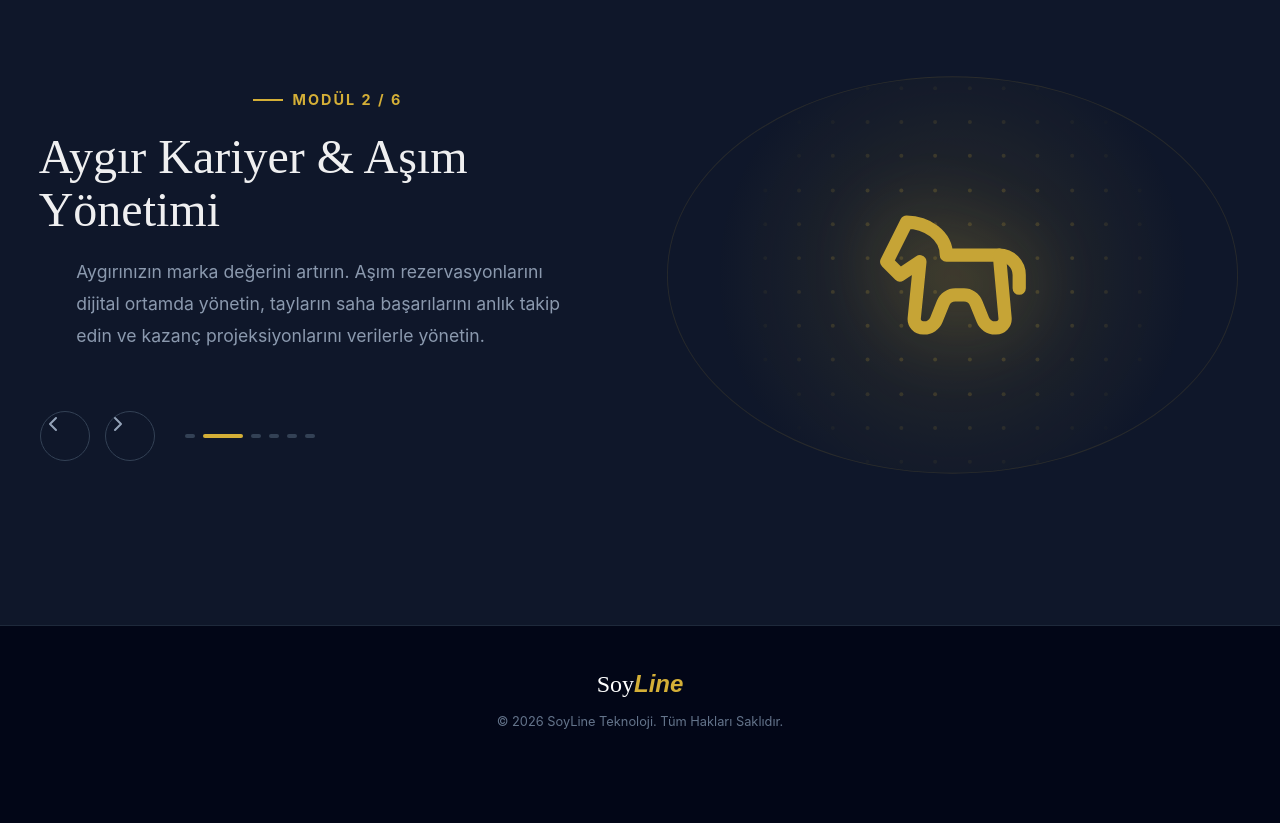
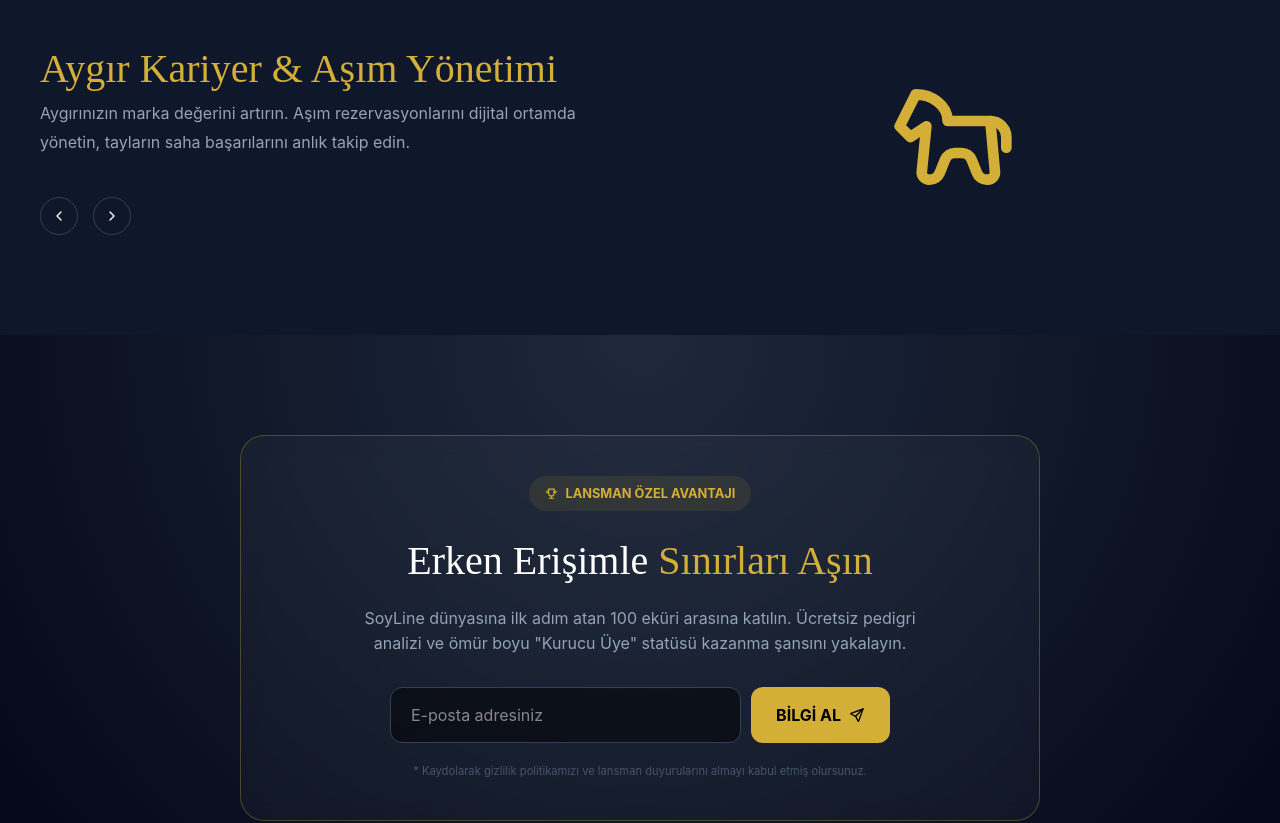
Before and after one commit to emrtmzkn-beep/soyline-vitrin, a Next.js app: page / in a window 1280 px wide. Shown: the part 1140-1963 px from the top of the page. Before the commit the page ends 1912 px from the top, so only its background shows below. Built offline with nearby package versions, Linux system fonts and the light colour scheme.

Commit message:
Yeni guncelleme yapildi

```diff
--- a/app/page.js
+++ b/app/page.js
@@ -3,7 +3,7 @@ import { useState, useEffect } from 'react';
 import { motion, AnimatePresence } from 'framer-motion';
 import {
   TbDna, TbHome, TbShoppingBag, TbArrowRight, TbChevronRight, TbChevronLeft,
-  TbHorse, TbCamera, TbEye
+  TbHorse, TbCamera, TbEye, TbMail, TbSend, TbTrophy
 } from 'react-icons/tb';
 
 // SLIDER İÇERİĞİ
@@ -12,7 +12,7 @@ const features = [
     id: 0,
     label: "YÖNETİM",
     title: "Dijital Hara & Eküri Yönetimi",
-    desc: "Kağıt-kalem devri kapandı. Aşı takviminden nalbant randevularına, personel maaşlarından idman raporlarına kadar tüm operasyonunuzu cepten yönetin. Finansal kontrol artık parmaklarınızın ucunda.",
+    desc: "Kağıt-kalem devri kapandı. Aşı takviminden nalbant randevularına, personel maaşlarından idman raporlarına kadar tüm operasyonunuzu cepten yönetin.",
     icon: <TbHome />,
     bgPattern: "radial-gradient(circle, rgba(59, 130, 246, 0.15) 0%, transparent 70%)",
     color: "#3b82f6",
@@ -21,7 +21,7 @@ const features = [
     id: 1,
     label: "AYGIR",
     title: "Aygır Kariyer & Aşım Yönetimi",
-    desc: "Aygırınızın marka değerini artırın. Aşım rezervasyonlarını dijital ortamda yönetin, tayların saha başarılarını anlık takip edin ve kazanç projeksiyonlarını verilerle yönetin.",
+    desc: "Aygırınızın marka değerini artırın. Aşım rezervasyonlarını dijital ortamda yönetin, tayların saha başarılarını anlık takip edin.",
     icon: <TbHorse />,
     bgPattern: "radial-gradient(circle, rgba(212, 175, 55, 0.15) 0%, transparent 70%)",
     color: "#d4af37",
@@ -30,7 +30,7 @@ const features = [
     id: 2,
     label: "GENETİK",
     title: "SoyLine AI™ Eşleşme Sihirbazı",
-    desc: "Şansı değil, veriyi kullanın. Milyonlarca yarış verisi, 9 nesil pedigri analizi ve yapay zeka algoritmalarıyla kısrağınız için 'Altın Çapraz'ı (Golden Cross) saniyeler içinde tespit edin.",
+    desc: "Şansı değil, veriyi kullanın. Milyonlarca yarış verisi ve yapay zeka algoritmalarıyla kısrağınız için 'Altın Çapraz'ı tespit edin.",
     icon: <TbDna />,
     bgPattern: "radial-gradient(circle, rgba(16, 185, 129, 0.15) 0%, transparent 70%)",
     color: "#10b981",
@@ -39,7 +39,7 @@ const features = [
     id: 3,
     label: "BİYOMEKANİK",
     title: "Yapay Zeka Konformasyon Analizi",
-    desc: "Gözle görülmeyeni görün. Tayınızın fotoğrafını yükleyin; yapay zeka omuz açılarını, sağrı eğimini ve biyomekanik yapısını analiz etsin. Sakatlık risklerini ve ideal mesafeyi önceden öngörün.",
+    desc: "Tayınızın fotoğrafını yükleyin; yapay zeka omuz açılarını ve biyomekanik yapısını analiz etsin. Sakatlık risklerini öngörün.",
     icon: <TbCamera />,
     bgPattern: "radial-gradient(circle, rgba(139, 92, 246, 0.15) 0%, transparent 70%)",
     color: "#8b5cf6",
@@ -48,7 +48,7 @@ const features = [
     id: 4,
     label: "FENOTİP",
     title: "Fiziksel Uyum & Karakter Analizi",
-    desc: "Sadece kağıt üzerindeki soya değil, sahadaki atlete odaklanın. Aygır ve kısrağın fiziksel özelliklerini (renk, eşkal, vücut tipi) dengeleyerek kusursuz bir atlet yaratma şansını artırın.",
+    desc: "Sadece kağıt üzerindeki soya değil, sahadaki atlete odaklanın. Aygır ve kısrağın fiziksel özelliklerini dengeleyin.",
     icon: <TbEye />,
     bgPattern: "radial-gradient(circle, rgba(236, 72, 153, 0.15) 0%, transparent 70%)",
     color: "#ec4899",
@@ -57,7 +57,7 @@ const features = [
     id: 5,
     label: "TİCARET",
     title: "SoyLine Elit Pazaryeri",
-    desc: "Güvenli ticaretin yeni adresi. Sadece veteriner raporlu ve pedigri onaylı taylar, damızlıklar ve aygır payları. Şeffaf, hızlı ve güvenilir alım-satım platformu.",
+    desc: "Güvenli ticaretin yeni adresi. Sadece veteriner raporlu ve pedigri onaylı taylar, damızlıklar ve aygır payları.",
     icon: <TbShoppingBag />,
     bgPattern: "radial-gradient(circle, rgba(249, 115, 22, 0.15) 0%, transparent 70%)",
     color: "#f97316",
@@ -66,6 +66,8 @@ const features = [
 
 export default function Home() {
   const [activeTab, setActiveTab] = useState(0);
+  const [email, setEmail] = useState('');
+  const [submitted, setSubmitted] = useState(false);
 
   useEffect(() => {
     const timer = setInterval(() => {
@@ -74,270 +76,179 @@ export default function Home() {
     return () => clearInterval(timer);
   }, []);
 
+  const handleSubscribe = (e) => {
+    e.preventDefault();
+    if(email) {
+      setSubmitted(true);
+      // Burada mail servisi API'nizi çağırabilirsiniz
+    }
+  };
+
   return (
     <>
       <style jsx global>{`
-        :root { --bg-dark: #020617; --text-main: #fff; }
+        :root { --bg-dark: #020617; --text-main: #fff; --accent: #d4af37; }
         body { background: var(--bg-dark); color: var(--text-main); margin:0; font-family: 'Inter', sans-serif; overflow-x: hidden; }
 
-        /* --- HERO (VİDEO ALANI) --- */
         .hero {
             height: 100vh; width: 100%; position: relative; overflow: hidden;
             display: flex; flex-direction: column; justify-content: flex-end; align-items: center;
-            padding-bottom: 80px;
-            background-color: #000; /* Video kenarları siyah olsun */
+            padding-bottom: 80px; background-color: #000;
         }
 
-        /* VİDEO AYARI - KESİN ÇÖZÜM */
         .hero-video {
             position: absolute; top: 0; left: 0; width: 100%; height: 100%;
-            object-fit: contain !important;
-            z-index: 0;
-            opacity: 1 !important; /* !important ile kesinlik kazandırdık */
-            mix-blend-mode: normal !important; /* Karıştırma modunu iptal et */
-            filter: none !important; /* Varsa filtreleri kaldır */
-}
+            object-fit: contain !important; z-index: 0;
+        }
 
-        /* KARARTMA PERDESİ - KESİN GİZLEME */
-        .hero-overlay {
-            display: none !important; /* Kesinlikle gösterme */
-            opacity: 0 !important;
-            visibility: hidden !important;
-}
-
-        .logo-container {
-            position: absolute; top: 40px; left: 50%; transform: translateX(-50%); z-index: 10;
-            display: flex; gap: 5px; width: 100%; justify-content: center;
-        }
-        .logo-soy { font-family: serif; font-size: 2.5rem; color: #fff; font-weight: 400; }
-        .logo-line { font-family: sans-serif; font-size: 2.5rem; color: #d4af37; font-weight: 700; font-style: italic; }
-
-        .coming-soon {
-            position: relative; z-index: 10; text-align: center; width: 90%;
-        }
+        .coming-soon { position: relative; z-index: 10; text-align: center; width: 90%; }
         .cs-text {
             font-family: 'Inter', sans-serif; font-weight: 900;
-            font-size: clamp(2.5rem, 10vw, 5rem);
-            letter-spacing: clamp(2px, 1vw, 10px);
-            line-height: 1;
+            font-size: clamp(2.5rem, 10vw, 5rem); letter-spacing: clamp(2px, 1vw, 10px);
             background: linear-gradient(to bottom, #fff 0%, #94a3b8 100%);
             -webkit-background-clip: text; -webkit-text-fill-color: transparent;
-            text-shadow: 0 10px 30px rgba(0,0,0,0.5);
-        }
-        .cs-sub {
-            color: #d4af37; letter-spacing: 3px; font-size: 1rem; font-weight: bold; margin-top: 10px;
-            text-transform: uppercase;
         }
 
-        /* --- INTRO SECTION (YAZI ALANI) --- */
-        .intro-section {
-            padding: 80px 20px; text-align: center; background: #020617; position: relative; z-index: 5;
+        .intro-section { padding: 80px 20px; text-align: center; background: #020617; }
+        .intro-title { font-size: clamp(2rem, 5vw, 3.5rem); font-weight: 800; font-family: serif; }
+
+        .feature-section { padding: 50px 20px 100px 20px; background: #0f172a; border-top: 1px solid #1e293b; }
+        .slider-container { max-width: 1200px; margin: 0 auto; display: grid; grid-template-columns: 1fr 1fr; gap: 50px; align-items: center; }
+
+        /* --- YENİ EKLENEN STİLLER --- */
+        .launch-section {
+          padding: 100px 20px;
+          background: radial-gradient(circle at top, #1e293b 0%, #020617 100%);
+          display: flex; flex-direction: column; align-items: center;
         }
-        .intro-title {
-            font-size: clamp(2rem, 5vw, 3.5rem);
-            line-height: 1.2; margin-bottom: 20px; font-weight: 800; letter-spacing: -1px;
-            font-family: serif;
+        .cta-card {
+          background: rgba(255,255,255,0.03);
+          border: 1px solid rgba(212, 175, 55, 0.3);
+          padding: 40px; border-radius: 24px;
+          max-width: 800px; width: 100%; text-align: center;
+          backdrop-filter: blur(10px);
         }
-        .intro-desc {
-            font-size: 1.1rem; color: #cbd5e1; max-width: 700px; margin: 0 auto; line-height: 1.6;
+        .mail-input-group {
+          display: flex; gap: 10px; margin-top: 30px; width: 100%; max-width: 500px; margin-inline: auto;
+        }
+        .mail-input {
+          flex: 1; background: rgba(0,0,0,0.5); border: 1px solid #334155;
+          padding: 15px 20px; border-radius: 12px; color: white; outline: none; transition: 0.3s;
+        }
+        .mail-input:focus { border-color: var(--accent); box-shadow: 0 0 15px rgba(212,175,55,0.2); }
+        .submit-btn {
+          background: var(--accent); color: #000; border: none; padding: 0 25px;
+          border-radius: 12px; font-weight: 700; cursor: pointer; transition: 0.3s;
+          display: flex; align-items: center; gap: 8px;
+        }
+        .submit-btn:hover { transform: translateY(-2px); box-shadow: 0 5px 15px rgba(212,175,55,0.4); }
+
+        .special-badge {
+          background: rgba(212, 175, 55, 0.1); color: var(--accent);
+          padding: 8px 16px; border-radius: 100px; font-size: 0.8rem; font-weight: 700;
+          display: inline-flex; align-items: center; gap: 8px; margin-bottom: 20px;
         }
 
-        /* --- SLIDER SECTION --- */
-        .feature-section {
-            padding: 50px 20px 100px 20px;
-            background: #0f172a;
-            position: relative; overflow: hidden;
-            border-top: 1px solid #1e293b;
-        }
-
-        .slider-container {
-            max-width: 1200px; margin: 0 auto;
-            display: grid; grid-template-columns: 1fr 1fr; gap: 50px;
-            align-items: center; min-height: 500px;
-        }
-
-        .visual-side {
-            display: flex; justify-content: center; align-items: center;
-            position: relative; height: 400px;
-        }
-
-        .dots-grid {
-            display: grid; grid-template-columns: repeat(12, 1fr); gap: 12px;
-            opacity: 0.2; width: 400px; margin: 0 auto; position: absolute; inset: 0; z-index: 0;
-            mask-image: radial-gradient(circle, black 40%, transparent 80%);
-        }
-        .dot { width: 4px; height: 4px; background: #fff; border-radius: 50%; }
-
-        .nav-btn {
-            background: transparent; border: 1px solid #334155; color: #94a3b8;
-            width: 50px; height: 50px; border-radius: 50%; display: flex; alignItems: center; justifyContent: center;
-            cursor: pointer; transition: 0.3s;
-        }
-        .nav-btn:hover { border-color: #d4af37; color: #d4af37; background: rgba(212,175,55,0.1); }
-
-        /* --- MOBİL UYUMLULUK (MEDIA QUERIES) --- */
         @media (max-width: 900px) {
-            .logo-soy, .logo-line { font-size: 2rem; }
-
-            /* !!! VİDEO DÜZELTMESİ !!! */
-            .hero-video {
-                object-fit: contain !important; /* Videoyu kesme, ekrana sığdır */
-                top: 0 !important;
-                height: 80% !important; /* Yazı için altta yer bırak */
-            }
-
-            /* Yazıları biraz daha yukarı al ki video ile karışmasın */
-            .hero {
-                justify-content: flex-end;
-                padding-bottom: 120px;
-            }
-
-            .slider-container {
-                grid-template-columns: 1fr;
-                text-align: center;
-                gap: 30px;
-            }
-            .visual-side {
-                order: -1;
-                height: 280px;
-                margin-bottom: 20px;
-            }
-            .dots-grid { display: none; }
-            .text-side { padding: 0 10px; }
-            .nav-wrapper { justify-content: center !important; margin-top: 30px !important; }
+            .slider-container { grid-template-columns: 1fr; }
+            .mail-input-group { flex-direction: column; }
+            .submit-btn { padding: 15px; justify-content: center; }
         }
       `}</style>
 
       {/* HERO SECTION */}
       <header className="hero">
-        <div className="hero-overlay"></div>
         <video className="hero-video" autoPlay loop muted playsInline>
             <source src="/horse.mp4" type="video/mp4" />
         </video>
-
-
-
-         <div className="coming-soon">
-             <motion.div
-                initial={{ opacity: 0, scale: 0.8 }}
-                animate={{ opacity: 1, scale: 1 }}
-                transition={{ duration: 1.5, ease: "easeOut" }}
-             >
-
+        <div className="coming-soon">
+            <motion.div initial={{ opacity: 0, y: 20 }} animate={{ opacity: 1, y: 0 }} transition={{ duration: 1 }}>
                 <div className="cs-text">ÇOK YAKINDA</div>
-             </motion.div>
-
-             <motion.div
-                animate={{ y: [0, 10, 0] }}
-                transition={{ repeat: Infinity, duration: 2 }}
-                style={{ marginTop: '30px', color: '#d4af37', fontSize: '2rem' }}
-             >
-                ↓
-             </motion.div>
+                <div style={{ color: '#d4af37', letterSpacing: '4px', fontWeight: 'bold' }}>GELECEK BURADA KOŞUYOR</div>
+            </motion.div>
         </div>
       </header>
 
       {/* INTRO SECTION */}
       <section className="intro-section">
+        <h1 className="intro-title">
+            Geleceğin Şampiyonunu<br />
+            <span style={{ color: '#d4af37', fontStyle:'italic' }}>Bugünden Keşfet</span>
+        </h1>
+      </section>
+
+      {/* SLIDER SECTION (Mevcut kodunuzu korur) */}
+      <section className="feature-section">
+        <div className="slider-container">
+            <div className="text-side">
+                <AnimatePresence mode='wait'>
+                    <motion.div key={activeTab} initial={{ opacity: 0, x: -20 }} animate={{ opacity: 1, x: 0 }} exit={{ opacity: 0, x: 20 }}>
+                        <h2 style={{ fontFamily: "serif", fontSize: '2.5rem', color: features[activeTab].color }}>{features[activeTab].title}</h2>
+                        <p style={{ color: '#94a3b8', lineHeight: 1.8 }}>{features[activeTab].desc}</p>
+                    </motion.div>
+                </AnimatePresence>
+                <div style={{ display: 'flex', gap: '15px', marginTop: '40px' }}>
+                    <button onClick={() => setActiveTab((prev) => (prev === 0 ? features.length - 1 : prev - 1))} style={{background:'none', border:'1px solid #334155', color:'white', padding:'10px', borderRadius:'50%', cursor:'pointer'}}><TbChevronLeft /></button>
+                    <button onClick={() => setActiveTab((prev) => (prev + 1) % features.length)} style={{background:'none', border:'1px solid #334155', color:'white', padding:'10px', borderRadius:'50%', cursor:'pointer'}}><TbChevronRight /></button>
+                </div>
+            </div>
+            <div className="visual-side" style={{ display:'flex', justifyContent:'center', fontSize:'8rem', color: features[activeTab].color }}>
+                {features[activeTab].icon}
+            </div>
+        </div>
+      </section>
+
+      {/* --- LANSMAN ÖZEL & MAIL BÖLÜMÜ --- */}
+      <section className="launch-section">
         <motion.div
-            initial={{ opacity: 0, y: 50 }}
-            whileInView={{ opacity: 1, y: 0 }}
-            viewport={{ once: true }}
-            transition={{ duration: 0.8 }}
+          initial={{ opacity: 0, y: 30 }}
+          whileInView={{ opacity: 1, y: 0 }}
+          viewport={{ once: true }}
+          className="cta-card"
         >
-            <h1 className="intro-title">
-                Geleceğin Şampiyonunu<br />
-                <span style={{ color: '#d4af37', fontStyle:'italic' }}>Bugünden Keşfet</span>
-            </h1>
+          <div className="special-badge">
+            <TbTrophy /> LANSMAN ÖZEL AVANTAJI
+          </div>
 
+          <h2 style={{ fontSize: '2.5rem', marginBottom: '15px', fontFamily: 'serif' }}>
+            Erken Erişimle <span style={{color: 'var(--accent)'}}>Sınırları Aşın</span>
+          </h2>
+
+          <p style={{ color: '#94a3b8', maxWidth: '600px', margin: '0 auto', lineHeight: '1.6' }}>
+            SoyLine dünyasına ilk adım atan 100 eküri arasına katılın. Ücretsiz pedigri analizi ve ömür boyu "Kurucu Üye" statüsü kazanma şansını yakalayın.
+          </p>
+
+          {!submitted ? (
+            <form className="mail-input-group" onSubmit={handleSubscribe}>
+              <input
+                type="email"
+                placeholder="E-posta adresiniz"
+                className="mail-input"
+                value={email}
+                onChange={(e) => setEmail(e.target.value)}
+                required
+              />
+              <button type="submit" className="submit-btn">
+                BİLGİ AL <TbSend />
+              </button>
+            </form>
+          ) : (
+            <motion.div
+              initial={{ scale: 0.8, opacity: 0 }}
+              animate={{ scale: 1, opacity: 1 }}
+              style={{ marginTop: '30px', color: '#10b981', fontWeight: 'bold' }}
+            >
+              ✓ Talebiniz alındı. Şampiyonların dünyasına davet edileceksiniz.
+            </motion.div>
+          )}
+
+          <p style={{ marginTop: '20px', fontSize: '0.7rem', color: '#475569' }}>
+            * Kaydolarak gizlilik politikamızı ve lansman duyurularını almayı kabul etmiş olursunuz.
+          </p>
         </motion.div>
       </section>
 
-      {/* SLIDER SECTION */}
-      <section className="feature-section">
-        <div className="slider-container">
-
-            <div className="text-side" style={{position:'relative', zIndex:2}}>
-                <div style={{marginBottom:'20px', fontSize:'0.9rem', color: features[activeTab].color, fontWeight:'bold', letterSpacing:'2px', display:'flex', alignItems:'center', justifyContent: 'center', gap:'10px'}}>
-                    <span style={{width:'30px', height:'2px', background: features[activeTab].color}}></span>
-                    MODÜL {activeTab + 1} / {features.length}
-                </div>
-
-                <AnimatePresence mode='wait'>
-                    <motion.div
-                        key={activeTab}
-                        initial={{ opacity: 0, x: -20 }}
-                        animate={{ opacity: 1, x: 0 }}
-                        exit={{ opacity: 0, x: 20 }}
-                        transition={{ duration: 0.4 }}
-                    >
-                        <h2 className="slider-title" style={{ fontFamily: "serif", fontSize: '3rem', margin: '0 0 20px 0', lineHeight: 1.1, color:'#fff' }}>
-                            {features[activeTab].title}
-                        </h2>
-                        <p style={{ fontSize: '1.1rem', color: '#94a3b8', lineHeight: 1.8, marginBottom: '40px', maxWidth:'500px', marginInline: 'auto' }}>
-                            {features[activeTab].desc}
-                        </p>
-                    </motion.div>
-                </AnimatePresence>
-
-                <div className="nav-wrapper" style={{ display: 'flex', gap: '15px', marginTop: '60px', alignItems:'center' }}>
-                    <button className="nav-btn" onClick={() => setActiveTab((prev) => (prev === 0 ? features.length - 1 : prev - 1))}>
-                        <TbChevronLeft size={24} />
-                    </button>
-                    <button className="nav-btn" onClick={() => setActiveTab((prev) => (prev + 1) % features.length)}>
-                        <TbChevronRight size={24} />
-                    </button>
-                    <div style={{display:'flex', gap:'8px', marginLeft:'15px'}}>
-                        {features.map((_, index) => (
-                            <div
-                                key={index}
-                                onClick={() => setActiveTab(index)}
-                                style={{
-                                    width: activeTab === index ? '40px' : '10px',
-                                    height: '4px',
-                                    background: activeTab === index ? features[activeTab].color : '#334155',
-                                    borderRadius: '4px',
-                                    transition: '0.3s',
-                                    cursor:'pointer'
-                                }}
-                            ></div>
-                        ))}
-                    </div>
-                </div>
-            </div>
-
-            <div className="visual-side">
-                <AnimatePresence mode='wait'>
-                    <motion.div
-                        key={activeTab}
-                        initial={{ opacity: 0, scale: 0.9 }}
-                        animate={{ opacity: 1, scale: 1 }}
-                        exit={{ opacity: 0, scale: 0.9 }}
-                        transition={{ duration: 0.4 }}
-                        style={{
-                            width: '100%', height:'100%',
-                            background: features[activeTab].bgPattern,
-                            borderRadius: '50%',
-                            display: 'flex', alignItems: 'center', justifyContent: 'center',
-                            position: 'relative',
-                            border: `1px solid ${features[activeTab].color}20`
-                        }}
-                    >
-                        <div className="dots-grid" style={{position:'absolute', display:'grid', placeItems:'center'}}>
-                            {[...Array(144)].map((_, i) => (
-                                <div key={i} className="dot" style={{backgroundColor: features[activeTab].color}}></div>
-                            ))}
-                        </div>
-                        <div style={{ fontSize: 'min(10rem, 30vw)', color: features[activeTab].color, zIndex:1, filter: `drop-shadow(0 0 40px ${features[activeTab].color}60)` }}>
-                            {features[activeTab].icon}
-                        </div>
-                    </motion.div>
-                </AnimatePresence>
-            </div>
-
-        </div>
-      </section>
-
+      {/* FOOTER */}
       <footer style={{textAlign:'center', padding:'40px', borderTop:'1px solid #1e293b', color:'#64748b', fontSize:'0.8rem', background:'#020617'}}>
         <div style={{ marginBottom: '10px', fontSize:'1.5rem', fontFamily:'serif', color:'#fff' }}>
           Soy<span style={{color:'#d4af37', fontFamily:'sans-serif', fontWeight:'bold', fontStyle:'italic'}}>Line</span>
```
